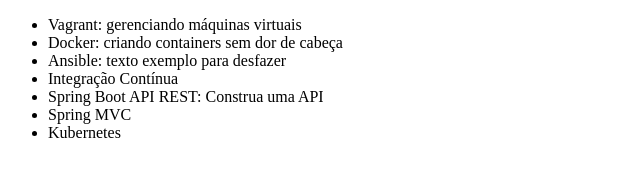
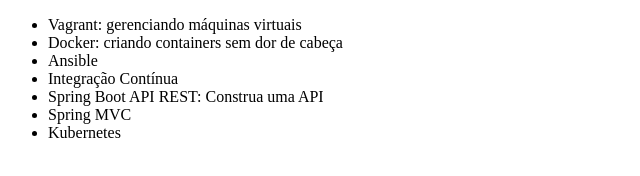
Before and after one commit to LFelipe2504/exemplo, a plain HTML site: page index.html in a window 1280 px wide. Shown: the whole page, without its empty margins (0-640 px from the left). Drawn offline with Linux system fonts and the light colour scheme.

Commit message:
Revert "Edição no nome curso Ansible"
This reverts commit 21a623949ef8e98ab35b7e55bbc7b316c00c5b4f.

```diff
--- a/index.html
+++ b/index.html
@@ -8,7 +8,7 @@
     <ul>
         <li>Vagrant: gerenciando máquinas virtuais</li>
         <li>Docker: criando containers sem dor de cabeça</li>
-        <li>Ansible: texto exemplo para desfazer</li>
+        <li>Ansible</li>
         <li>Integração Contínua</li>
         <li>Spring Boot API REST: Construa uma API</li>
         <li>Spring MVC</li>
```
